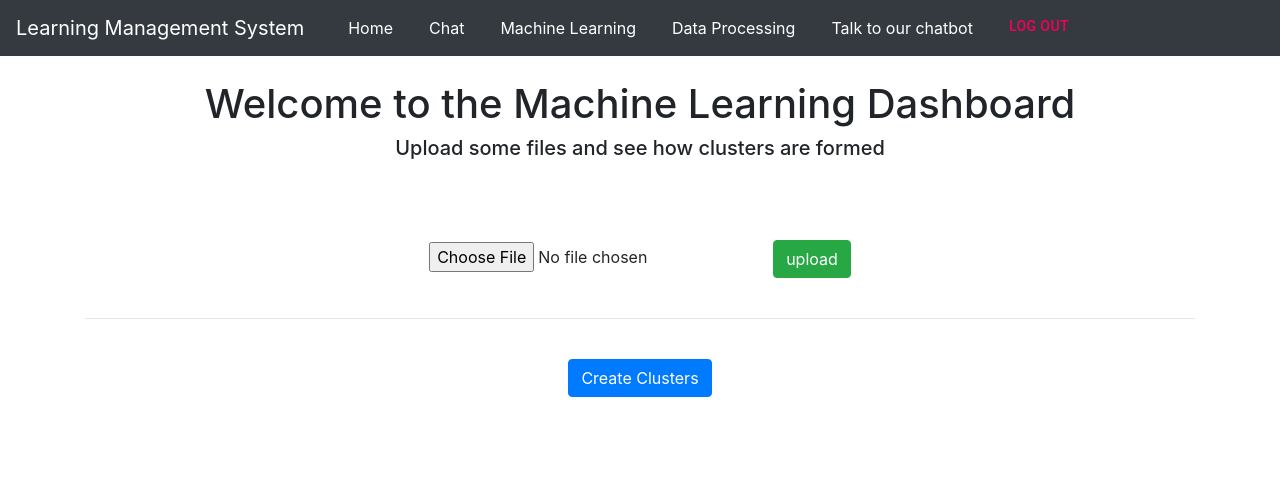
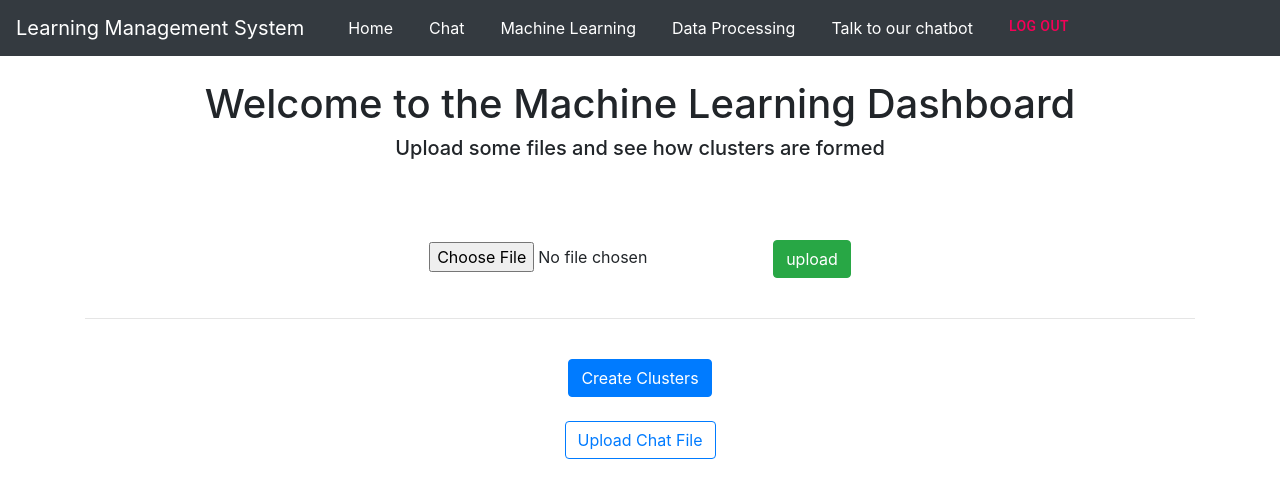
Before and after one commit to yashshah-17/Serverless-Student-Portal, a React (Create React App) app: page /machinelearning in a window 1280 px wide. Shown: the top 498 px of the page. Built offline with nearby package versions, Linux system fonts and the light colour scheme; what aws-amplify, aws-amplify-react would draw is missing.

Commit message:
added chat file upload

```diff
--- a/src/components/MachineLearning/MachineLearning.js
+++ b/src/components/MachineLearning/MachineLearning.js
@@ -1,5 +1,21 @@
 import React from "react";
 import NavHeader from "../Navbar/NavHeader";
+
+function uploadfile () {
+
+  const requestOptionsPost = {
+    method: 'POST',
+    headers: { 'Content-Type': 'application/json' },
+    body: JSON.stringify({
+      type: "upload",
+      organisation: localStorage.getItem("organization") || "dalhousie"
+    })
+  };
+
+  fetch('https://us-central1-avid-garage-282122.cloudfunctions.net/pubsub_message_post_and_retrieve', requestOptionsPost)
+    .then(response => response.json())
+    .then(data => console.log(data));
+}
 
 function MachineLearning() {
 
@@ -30,6 +46,13 @@ function MachineLearning() {
         </form>
       </center>
 
+      <br/>
+
+      <center>
+          <button onClick={uploadfile}
+          className="btn btn-outline-primary">Upload Chat File</button>
+      </center>
+
       </div>
     </div>
   );
```
